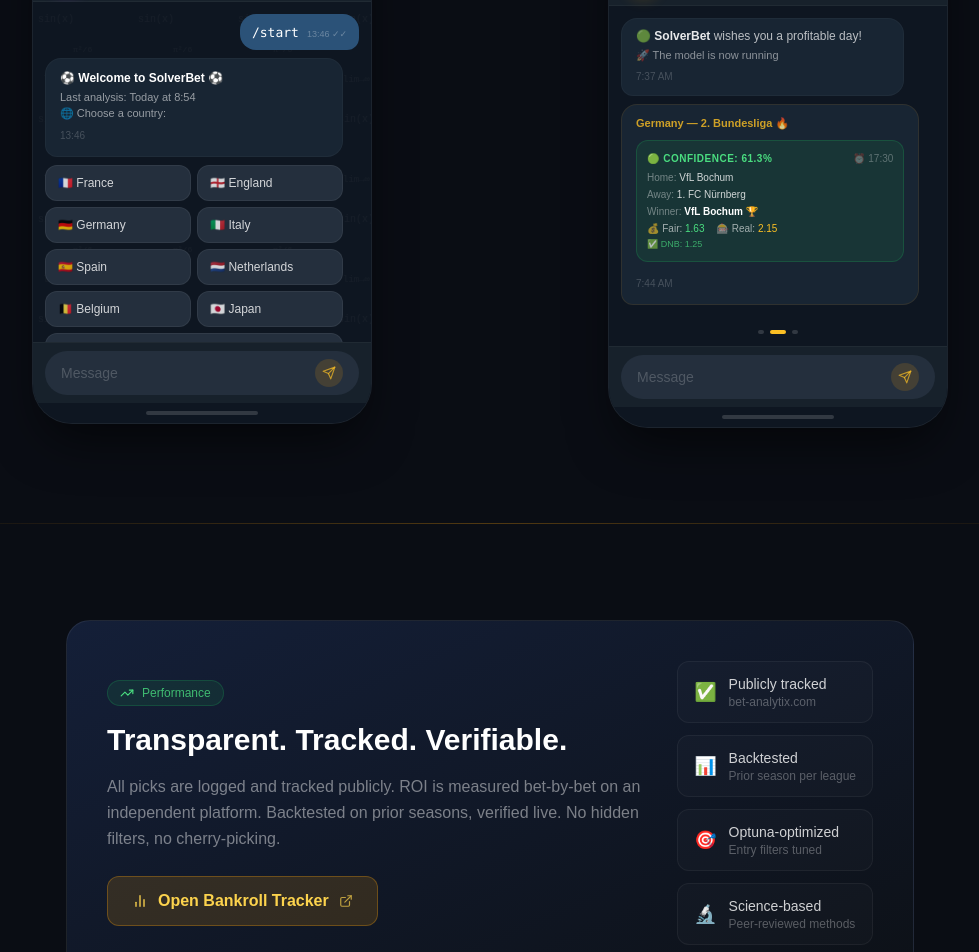
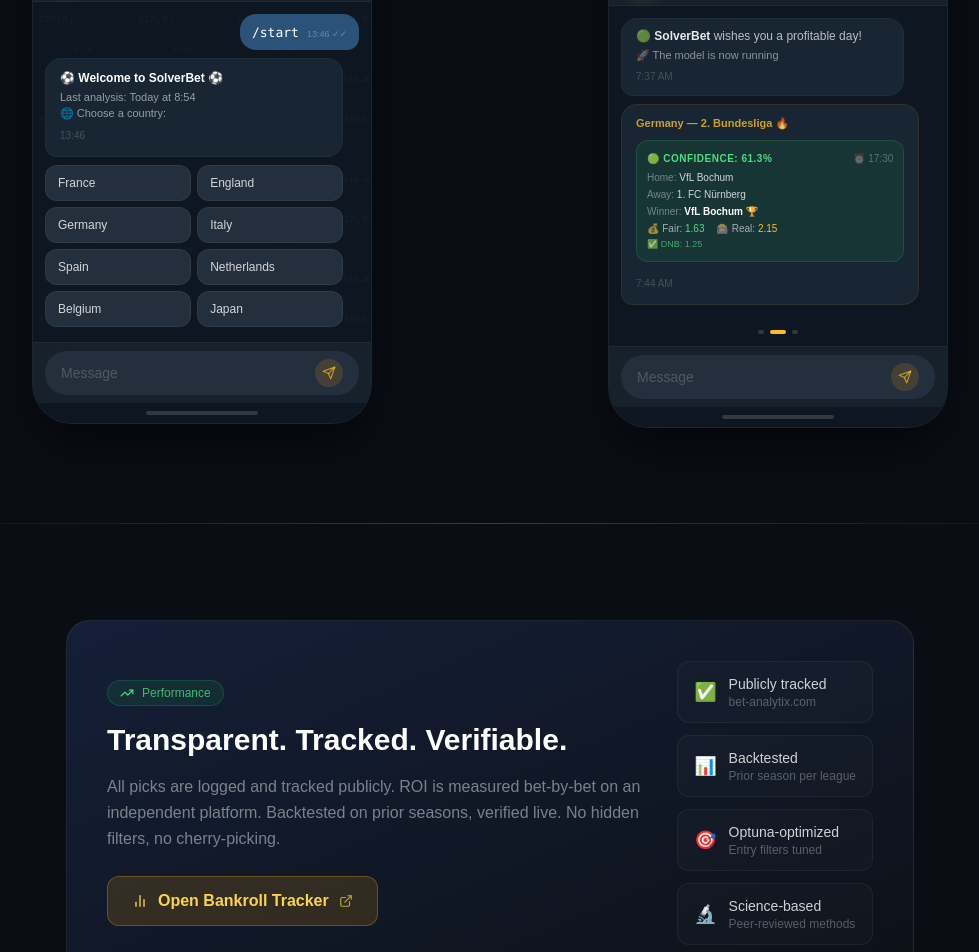
Before and after one commit to ag-algolab/ag-algolab.github.io, a React (Vite) app: page /#/solverbet in a window 1280 px wide. Shown: the part 2743-3695 px from the top of the page, without its empty margins (150-1129 px from the left). Built offline with nearby package versions, Linux system fonts and the light colour scheme.

Commit message:
Update SolverBet.jsx

```diff
--- a/src/pages/SolverBet.jsx
+++ b/src/pages/SolverBet.jsx
@@ -240,14 +240,14 @@ function TelegramBot() {
   const [selected, setSelected] = useState(null);
 
   const countries = [
-    { flag: '🇫🇷', name: 'France' },
-    { flag: '🏴󠁧󠁢󠁥󠁮󠁧󠁿', name: 'England' },
-    { flag: '🇩🇪', name: 'Germany' },
-    { flag: '🇮🇹', name: 'Italy' },
-    { flag: '🇪🇸', name: 'Spain' },
-    { flag: '🇳🇱', name: 'Netherlands' },
-    { flag: '🇧🇪', name: 'Belgium' },
-    { flag: '🇯🇵', name: 'Japan' },
+    { name: 'France' },
+    { name: 'England' },
+    { name: 'Germany' },
+    { name: 'Italy' },
+    { name: 'Spain' },
+    { name: 'Netherlands' },
+    { name: 'Belgium' },
+    { name: 'Japan' },
   ];
 
   const results = {
@@ -319,12 +319,9 @@ function TelegramBot() {
                         onClick={() => handleSelect(c.name)}
                         className="bg-[#242f3d] hover:bg-[#2b3849] border border-white/[0.06] rounded-xl px-3 py-2 text-white/80 text-[12px] text-left transition-all duration-200 hover:border-amber-500/30 hover:text-amber-300"
                       >
-                        {c.flag} {c.name}
+                        {c.name}
                       </button>
                     ))}
-                    <button className="col-span-2 bg-[#242f3d] hover:bg-[#2b3849] border border-white/[0.06] rounded-xl px-3 py-2 text-white/80 text-[12px] text-center transition-all duration-200 hover:border-amber-500/30">
-                      🌍 See All
-                    </button>
                   </div>
                 </motion.div>
               ) : (
```
